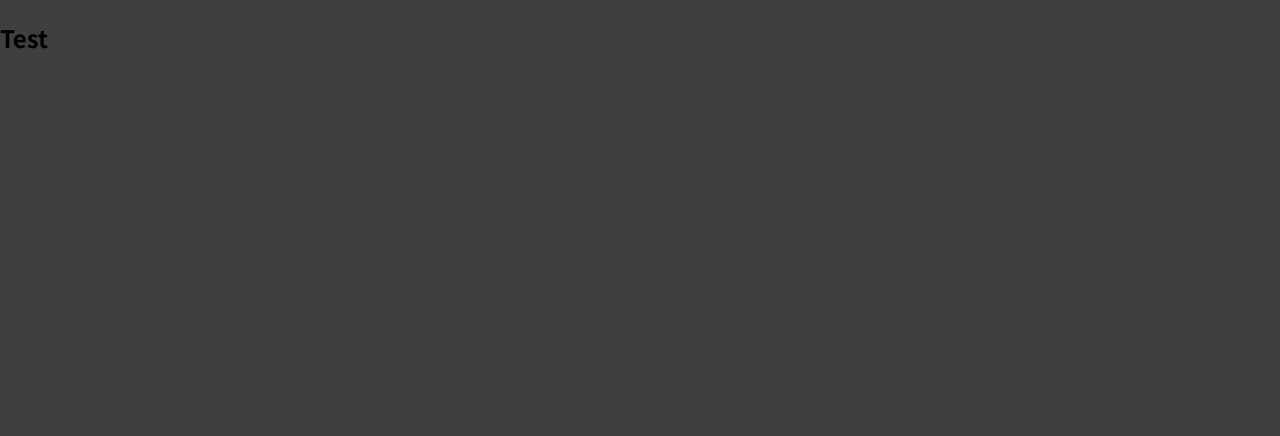
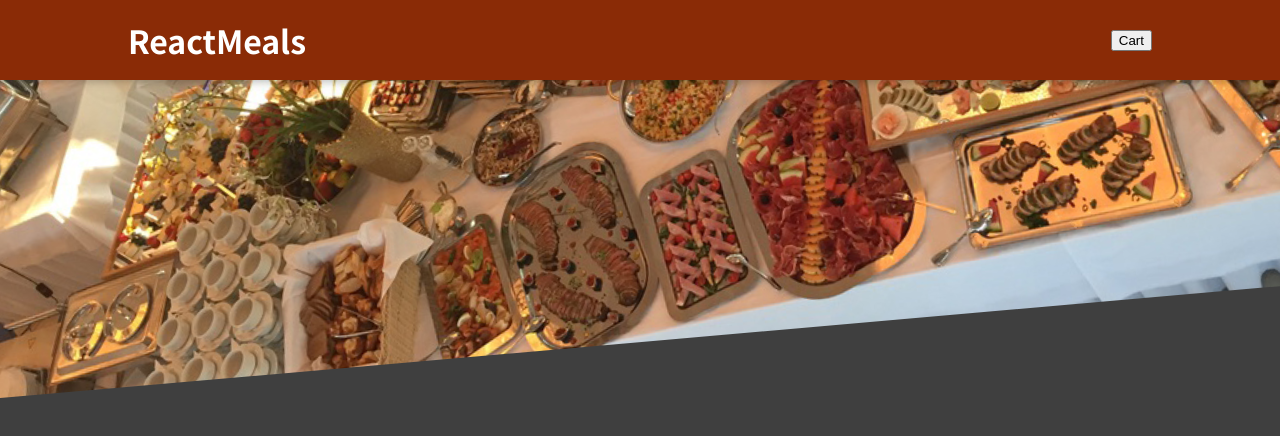
Before and after one commit to ZakharchenkoNikita/food-order-app, a React (Create React App) app: page / in a window 1280 px wide. Shown: the top 436 px of the page. Built offline with nearby package versions, Linux system fonts and the light colour scheme.

Commit message:
added Header component

```diff
--- a/src/App.js
+++ b/src/App.js
@@ -1,8 +1,11 @@
+import { Fragment } from "react";
+import Header from "./components/Layout/Header";
+
 function App() {
   return (
-    <div>
-      <h2>Test</h2>
-    </div>
+    <Fragment>
+      <Header />
+    </Fragment>
   );
 }
 
--- /dev/null
+++ b/src/components/Layout/Header.js
@@ -0,0 +1,20 @@
+import { Fragment } from "react";
+
+import mealsImage from "../../assets/meals.jpeg";
+import classes from "./Header.module.css";
+
+const Header = (props) => {
+  return (
+    <Fragment>
+      <header className={classes.header}>
+        <h1>ReactMeals</h1>
+        <button>Cart</button>
+      </header>
+      <div className={classes["main-image"]}>
+        <img src={mealsImage} alt="A table full of delicious food." />
+      </div>
+    </Fragment>
+  );
+};
+
+export default Header;
--- /dev/null
+++ b/src/components/Layout/Header.module.css
@@ -0,0 +1,29 @@
+.header {
+  position: fixed;
+  top: 0;
+  left: 0;
+  width: 100%;
+  height: 5rem;
+  background-color: #8a2b06;
+  color: white;
+  display: flex;
+  justify-content: space-between;
+  align-items: center;
+  padding: 0 10%;
+  box-shadow: 0 2px 8px rgba(0, 0, 0, 0.25);
+  z-index: 10;
+}
+
+.main-image {
+  width: 100%;
+  height: 25rem;
+  z-index: 0;
+  overflow: hidden;
+}
+
+.main-image img {
+  width: 110%;
+  height: 100%;
+  object-fit: cover;
+  transform: rotateZ(-5deg) translateY(-4rem) translateX(-1rem);
+}
```
Also changed, not shown: src/assets/meals.jpeg (added).
